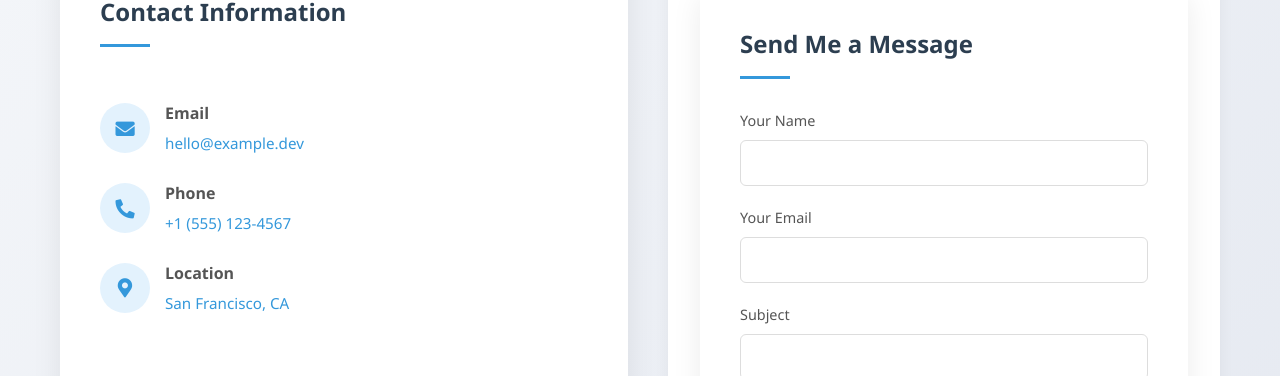
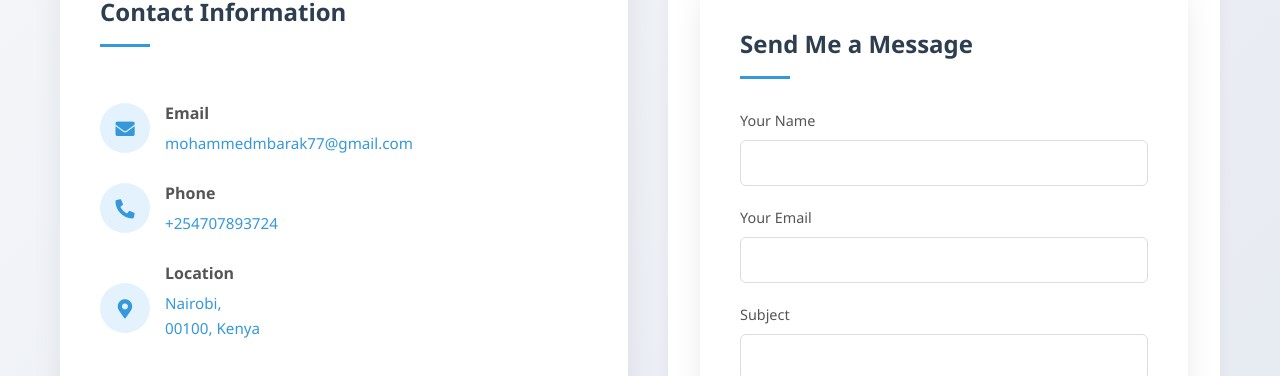
Before and after one commit to Mbarak-jr/Mohammed-Portfolio, a plain HTML site: page index.html in a window 1280 px wide. Shown: the part 7537-7913 px from the top of the page. Drawn offline with Linux system fonts and the light colour scheme.

Commit message:
update the contact information section

```diff
--- a/index.html
+++ b/index.html
@@ -513,7 +513,7 @@
                         <div class="contact-text">
                             <h4 style="margin: 0 0 5px 0; color: #555; font-size: 1rem;">Email</h4>
                             <p style="margin: 0; font-size: 0.95rem; color: #3498db; font-weight: 500;">
-                                hello@example.dev</p>
+                                mohammedmbarak77@gmail.com</p>
                         </div>
                     </div>
 
@@ -524,8 +524,7 @@
                         </div>
                         <div class="contact-text">
                             <h4 style="margin: 0 0 5px 0; color: #555; font-size: 1rem;">Phone</h4>
-                            <p style="margin: 0; font-size: 0.95rem; color: #3498db; font-weight: 500;">+1 (555)
-                                123-4567</p>
+                            <p style="margin: 0; font-size: 0.95rem; color: #3498db; font-weight: 500;">+254707893724</p>
                         </div>
                     </div>
 
@@ -536,8 +535,9 @@
                         </div>
                         <div class="contact-text">
                             <h4 style="margin: 0 0 5px 0; color: #555; font-size: 1rem;">Location</h4>
-                            <p style="margin: 0; font-size: 0.95rem; color: #3498db; font-weight: 500;">San Francisco,
-                                CA</p>
+                            <p style="margin: 0; font-size: 0.95rem; color: #3498db; font-weight: 500;">Nairobi,
+                                <br> 00100, Kenya</p>
+                            </p>
                         </div>
                     </div>
                 </div>
```
